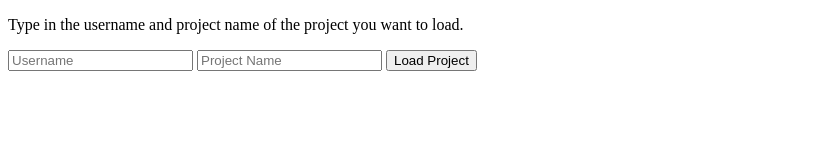
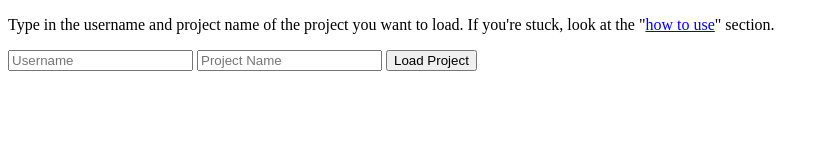
Before and after one commit to pajamaclaws21/studygiggle, a website: page squiggle.html in a window 1280 px wide. Shown: the whole page, without its empty margins (0-825 px from the left). Drawn offline with Linux system fonts and the light colour scheme.

Commit message:
updating OG help message
just linkin ta the readme

```diff
--- a/squiggle.html
+++ b/squiggle.html
@@ -55,7 +55,7 @@ function loadProject() {
 }
 </script>
 
-<p id="helper">Type in the username and project name of the project you want to load.</p>
+<p id="helper">Type in the username and project name of the project you want to load. If you're stuck, look at the "<a href="https://github.com/pajamaclaws21/studygiggle/blob/main/README.md">how to use</a>" section.</p>
 <input id="user" placeholder="Username">
 <input id="proj" placeholder="Project Name">
 <button id="Part1" onclick="loadProject()">Load Project</button>
```
